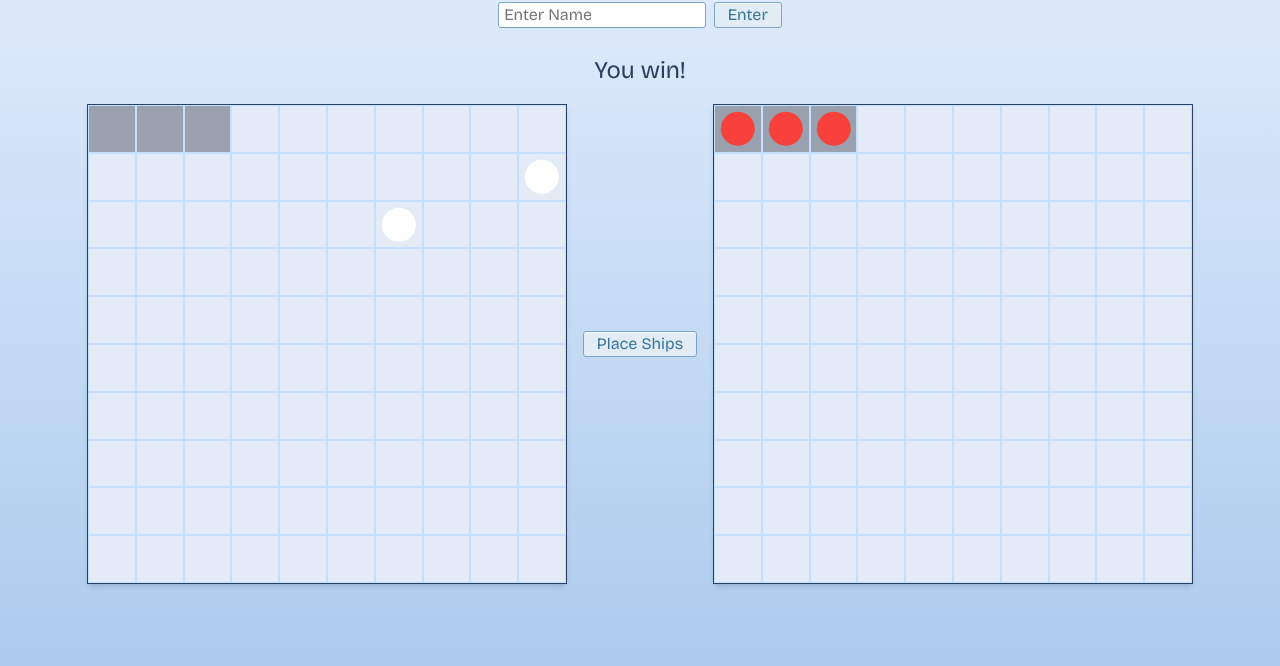
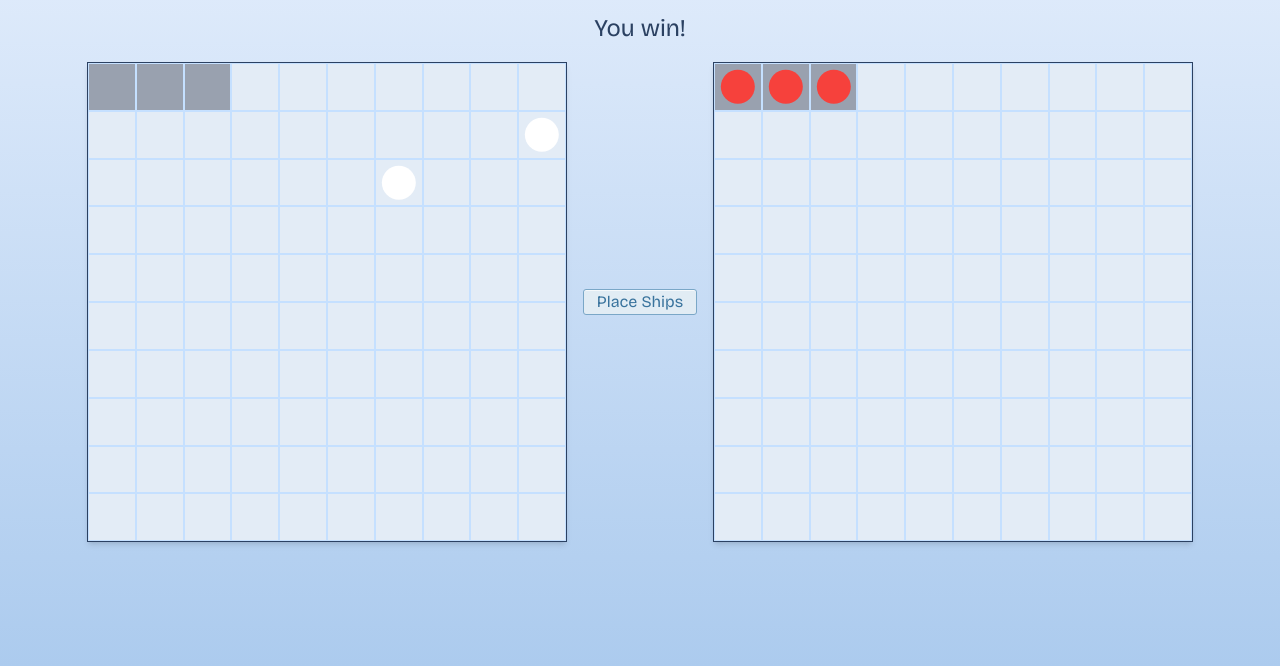
Before and after one commit to AP-720/battleship, a website with bundled scripts: page index.html in a window 1280 px wide. Shown: the part 134-800 px from the top of the page. Built offline with nearby package versions, Linux system fonts and the light colour scheme.

Commit message:
chore: remove obsolete name input field

```diff
--- a/index.html
+++ b/index.html
@@ -14,15 +14,6 @@
 	</head>
 	<body>
 		<h1 class="title">Battleship</h1>
-		<div class="name-input">
-			<input
-				type="text"
-				name="playerName"
-				id="playerName"
-				placeholder="Enter Name"
-			/>
-			<button type="button">Enter</button>
-		</div>
 
 		<p class="messages" data-messages>Player 1 turn</p>
 
```
